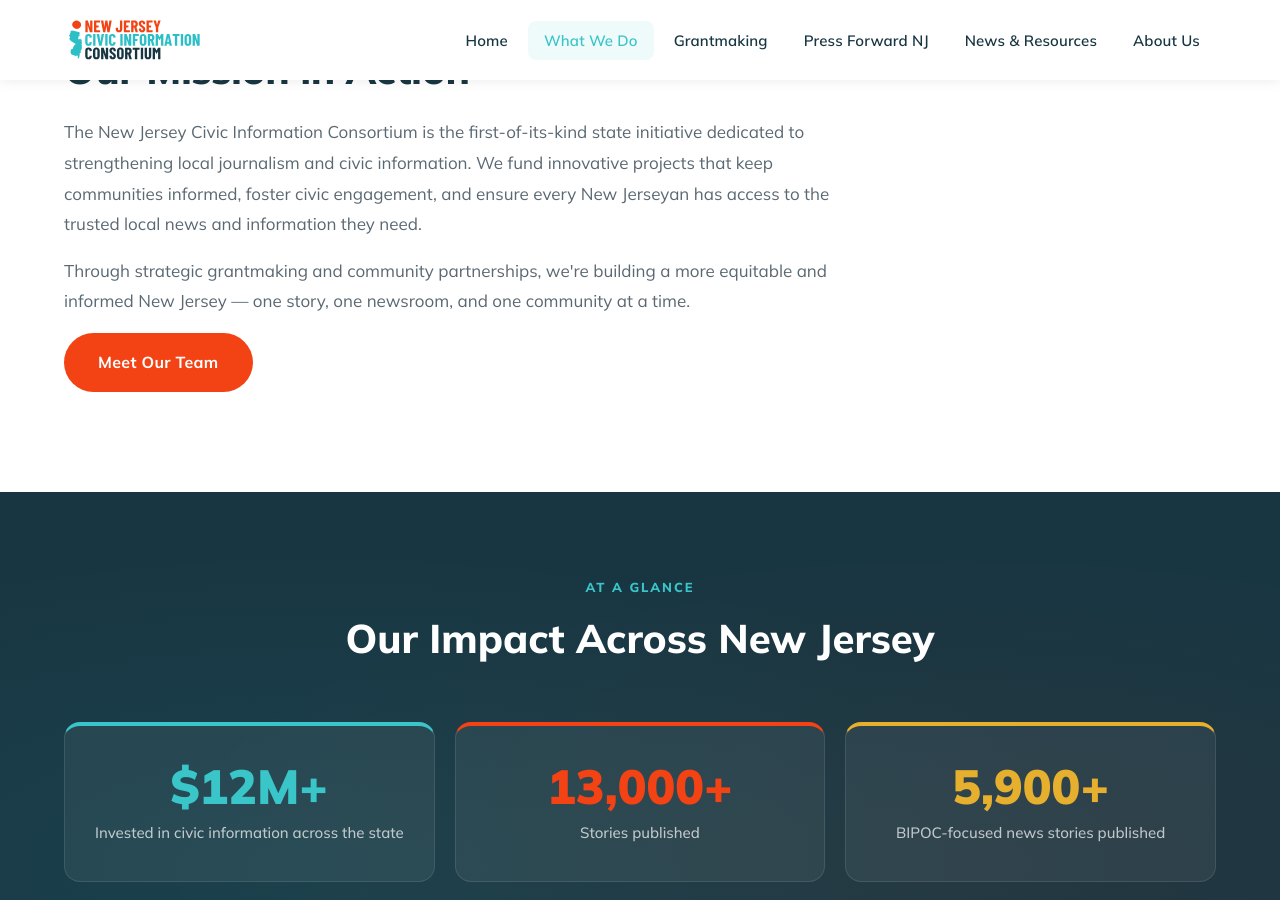
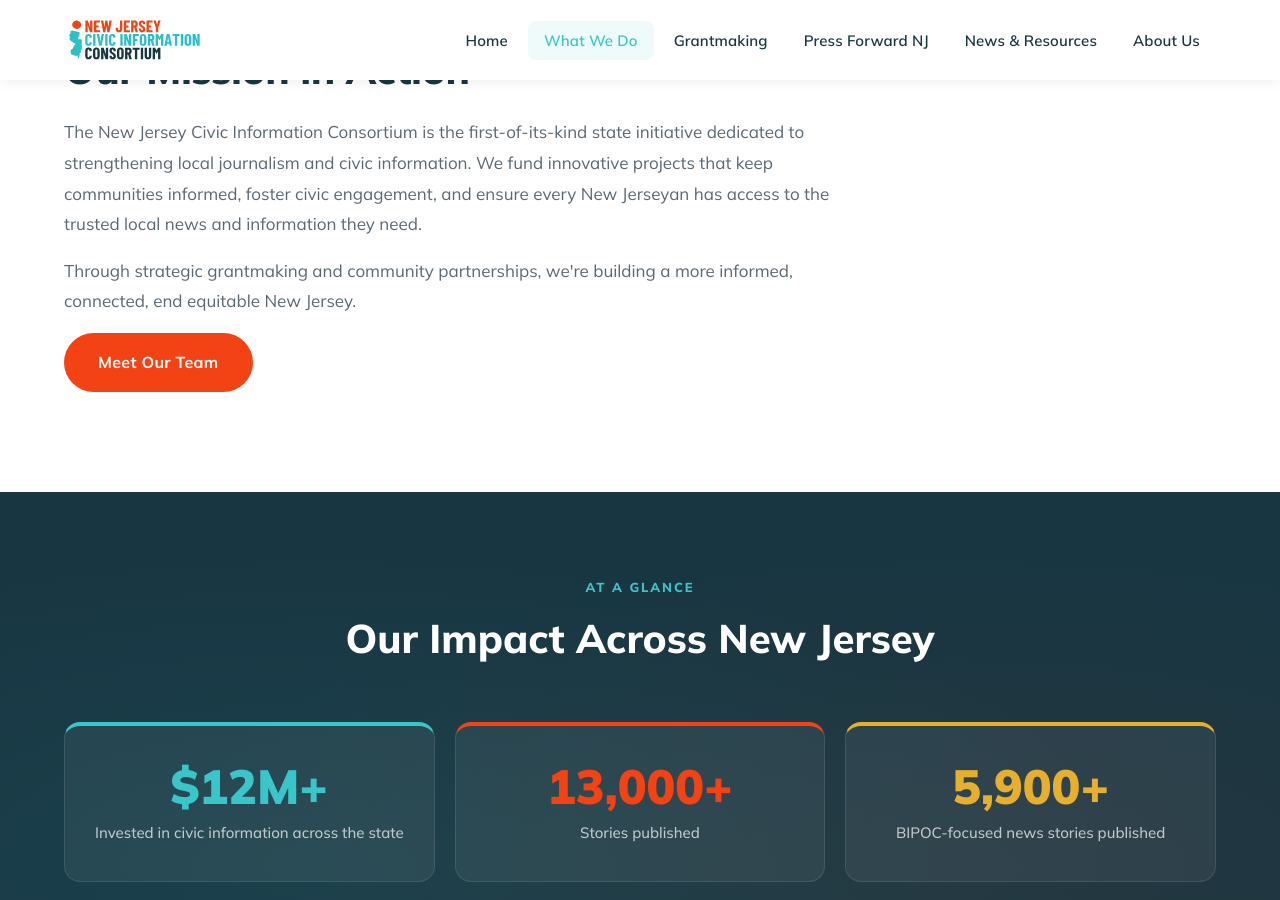
Before and after one commit to madi-mccool/njcivicinfo, a Jekyll site: the page built from docs/what-we-do.html, in a window 1280 px wide and 900 px high, scrolled down 566 px. Built offline with Jekyll 4.4.1, drawn with Linux system fonts in a browser that asks for light colours.

Commit message:
Update what-we-do.html

```diff
--- a/docs/what-we-do.html
+++ b/docs/what-we-do.html
@@ -21,7 +21,7 @@
       <span class="section-label">Overview</span>
       <h2>Our Mission in Action</h2>
       <p>The New Jersey Civic Information Consortium is the first-of-its-kind state initiative dedicated to strengthening local journalism and civic information. We fund innovative projects that keep communities informed, foster civic engagement, and ensure every New Jerseyan has access to the trusted local news and information they need.</p>
-      <p>Through strategic grantmaking and community partnerships, we're building a more equitable and informed New Jersey — one story, one newsroom, and one community at a time.</p>
+      <p>Through strategic grantmaking and community partnerships, we're building a more informed, connected, end equitable New Jersey.</p>
       <div style="display: flex; gap: 16px; flex-wrap: wrap; margin-top: 16px;">
         <a href="{{ '/about/' | relative_url }}" class="btn btn-primary">Meet Our Team</a>
       </div>
```
